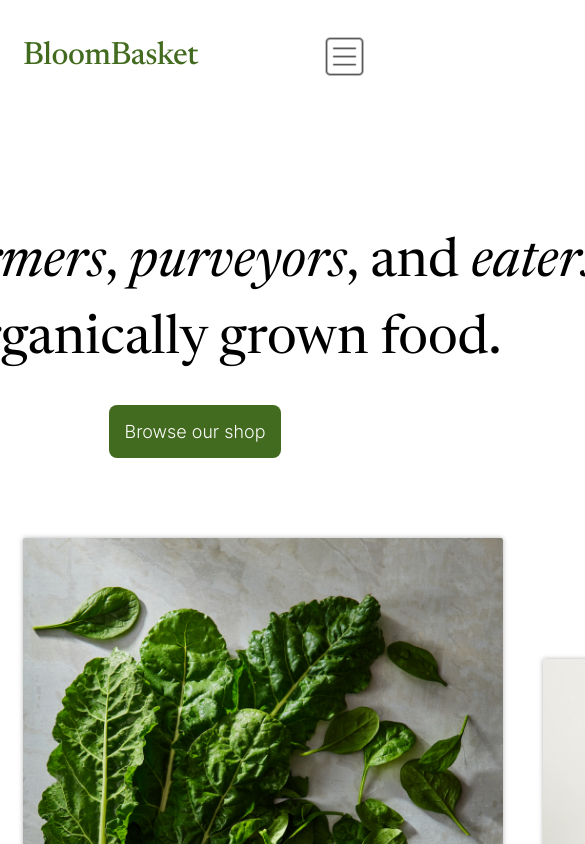
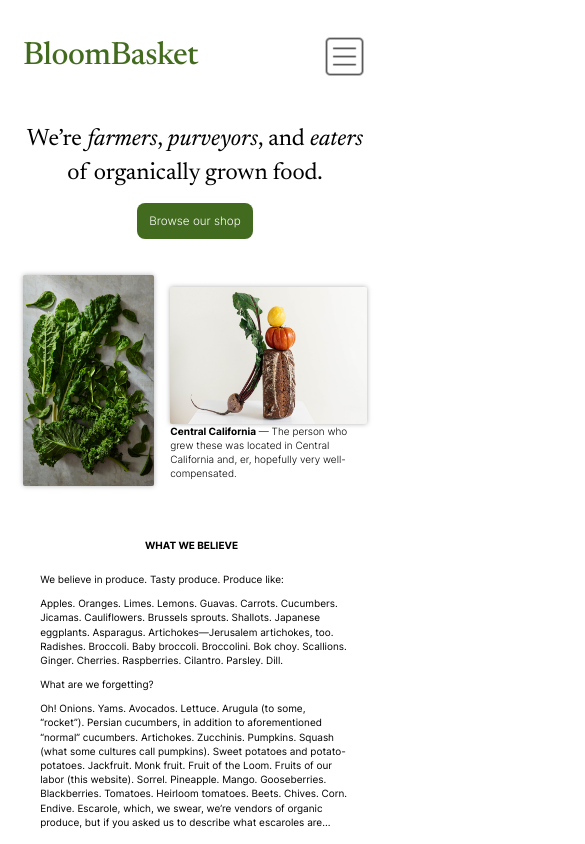
Before and after one commit to Cindarion/grocery-store, a React (Create React App) app: page /introduction in a window 390 px wide. Shown: the top 844 px of the page, 585 px wide, since content can reach past the window. Built offline with nearby package versions, Linux system fonts and the light colour scheme.

Commit message:
[update/fix] additional implementation of responsive, fixes

```diff
--- a/src/components/UI/OrderSummary/OrderSummary.module.css
+++ b/src/components/UI/OrderSummary/OrderSummary.module.css
@@ -64,3 +64,17 @@
         margin-top: 12px;
     }
 }
+
+@media (min-width: 0) and (max-width: 470px) {
+    .orderSummaryHeader {
+        font-size: 16px;
+    }
+
+    .orderDetailsWrapper {
+        font-size: 14px;
+    }
+
+    .cartSummaryWrapper button {
+        font-size: 14px;
+    }
+}
--- a/src/components/UI/Product/ShopProduct/ShopProduct.module.css
+++ b/src/components/UI/Product/ShopProduct/ShopProduct.module.css
@@ -18,7 +18,7 @@
 .imageWrapper {
     display: flex;
     width: 100%;
-    height: 55%;
+    height: 50%;
 }
 
 .imageWrapper img {
@@ -30,6 +30,8 @@
 }
 
 .titleWrapper {
+    height: 50%;
+    align-content: center;
     padding: 12px;
 }
 
@@ -45,7 +47,6 @@
     display: block;
     color: var(--main-text-color-green, #426B1F);
     font-weight: 650;
-    text-wrap: nowrap;
     margin-top: 2px;
 }
 
@@ -87,3 +88,13 @@
     text-align: center;
     width: 24px;
 }
+
+@media (min-width: 0px) and (max-width: 375px) {
+    .titleWrapper {
+        padding: 10px;
+    }
+
+    .productPrice {
+        font-size: 14px;
+    }
+}
--- a/src/pages/Introduction/IntroductionPage.module.css
+++ b/src/pages/Introduction/IntroductionPage.module.css
@@ -1,11 +1,12 @@
 .contentContainer {
-    margin-top: 42px;
+    width: 100%;
+    margin-top: 128px;
 }
 
 .contentContainer main {
     display: flex;
     flex-direction: column;
-    padding-top: 86px;
+    width: 100%;
 }
 
 .contentContainer section {
@@ -18,22 +19,23 @@
     align-self: center;
 }
 
-.titleWrapper div {
+.titleWrapper > div {
     display: flex;
     justify-content: center;
     align-self: center;
-    width: 900px;
 }
 
 .titleText {
     font-family: Newsreader, sans-serif;
     font-size: 54px;
     font-weight: 420;
-    padding-bottom: 26px;
+    text-wrap: wrap;
     text-align: center;
+    text-wrap:pretty
 }
 
 .titleWrapper button{
+    margin-top: 26px;
     padding: 14px 16px;
 }
 
@@ -42,50 +44,123 @@
     color: white;
 }
 
-.imagesWrapper {
+.imagesContainer {
     display: flex;
-    padding-top: 80px;
-    padding-bottom: 80px;
+    width: 100%;
+    margin-top: 80px;
 }
 
 .leftImageWrapper {
-    padding-right: 40px;
+    width: 40%;
+
 }
 
 .rightImageWrapper {
+    display: flex;
+    flex-direction: column;
     font-size: 14px;
     font-weight: 300;
+    width: 60%;
     align-self: center;
+    margin-left: 40px;
 }
 
 .leftImage {
     border-radius: 2px;
-    height: 640px;
-    width: 480px;
+    height: 54vw;
+    width: 100%;
+    max-height: 640px;
+    max-width: 480px;
     filter: drop-shadow(0 0 0.15rem rgba(0, 0, 0, 0.30));
 }
 
 .rightImage {
     border-radius: 2px;
-    height: 360px;
-    width: 620px;
+    height: 35vw;
+    width: 100%;
+    max-height: 360px;
     filter: drop-shadow(0 0 0.15rem rgba(0, 0, 0, 0.30));
 }
 
 .footerContainer {
     display: flex;
+    margin-top: 80px;
 }
 
 .footerLeftTitle {
     font-weight: 400;
-    margin-right: 40px;
-    width: 200px;
+    width: 100px;
 }
 
 .footerRightText {
-    width: 700px;
+    width: 90%;
+    margin-left: 40px;
 }
 
-.footerContainer p {
-    padding-bottom: 6px;
+@media (min-width: 0px) and (max-width: 860px) {
+    .contentContainer {
+        margin-top: 86px;
+    }
+
+    .titleText {
+        font-size: 44px;
+    }
+
+    .rightImageWrapper {
+        margin-left: 16px;
+    }
+
+    .footerContainer {
+        font-size: 14px;
+    }
+
+    .footerRightText {
+        margin-left: 10px;
+    }
 }
+
+
+@media (min-width: 0px) and (max-width: 700px) {
+    .contentContainer {
+        margin-top: 26px;
+    }
+
+    .titleText {
+        font-size: 6.27vw;
+    }
+
+    .titleWrapper button{
+        font-size: 3vw;
+        margin-top: 12px;
+        padding: 10px 12px;
+    }
+
+    .imagesContainer {
+        margin-top: 36px;
+    }
+
+    .rightImageWrapper {
+        font-size: 10px;
+        font-weight: 300;
+        width: 60%;
+        align-self: center;
+    }
+
+    .footerContainer {
+        display: flex;
+        flex-direction: column;
+        font-size: 10px;
+        margin-top: 36px;
+        align-items: center;
+    }
+
+    .footerRightText {
+        margin-left: 0;
+    }
+}
+
+@media (min-width: 0px) and (max-width: 430px) {
+    .titleText {
+        font-size: 6.09vw;
+    }
+}
--- a/src/pages/Introduction/IntroductionPage.tsx
+++ b/src/pages/Introduction/IntroductionPage.tsx
@@ -13,7 +13,8 @@ const IntroductionPage = () => {
           <div className={classes.titleWrapper}>
             <div className={classes.titleText}>
               <span>
-                We’re <i>farmers</i>, <i>purveyors</i>, and <i>eaters</i><br/>of organically grown food.
+                We’re <i>farmers</i>, <i>purveyors</i>,
+                and <i>eaters</i><br/>of organically grown food.
               </span>
             </div>
             <div>
@@ -25,7 +26,7 @@ const IntroductionPage = () => {
             </div>
           </div>
         </section>
-        <div className={classes.imagesWrapper}>
+        <div className={classes.imagesContainer}>
           <div className={classes.leftImageWrapper}>
             <img
               alt='chard'
--- a/src/pages/Login/LoginPage.module.css
+++ b/src/pages/Login/LoginPage.module.css
@@ -252,3 +252,17 @@
 .newsPaginationWrapper li + li {
     margin-left: 12px;
 }
+
+@media (min-width: 0px) and (max-width: 960px) {
+    .contentWrapper {
+        justify-content: center;
+    }
+
+    .formContainer {
+        align-self: center;
+    }
+
+    .previewContentContainer {
+        display: none;
+    }
+}
```
